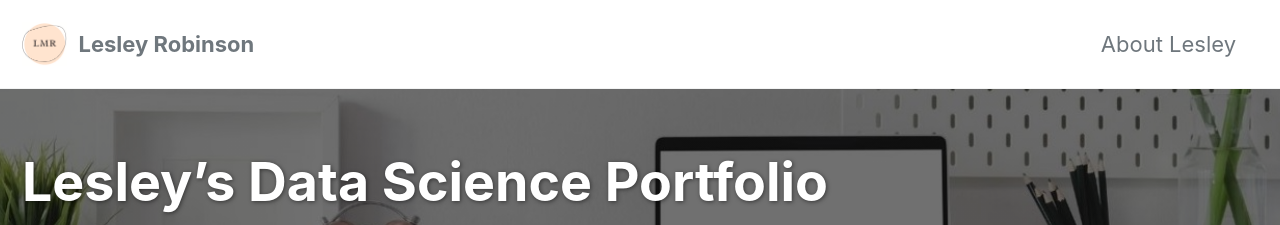
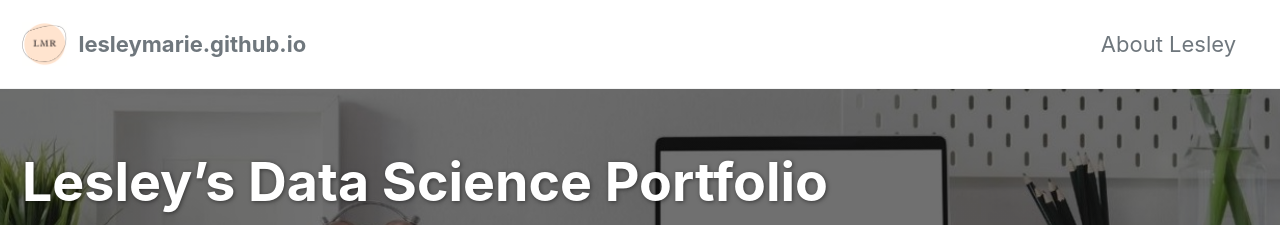
Before and after one commit to lesleymarie/lesleymarie.github.io, a Jekyll site: the page built from index.html, in a window 1280 px wide and 996 px high. Shown: the top 225 px of the window. Built offline with Jekyll 4.4.1, drawn with Linux system fonts in a browser that asks for light colours; cached includes are drawn as plain includes; the list of posts is cut into pages by our own code.

Commit message:
removed title

```diff
--- a/_config.yml
+++ b/_config.yml
@@ -16,7 +16,7 @@ minimal_mistakes_skin    : "default" # "air", "aqua", "contrast", "dark", "dirt"
 
 # Site Settings
 locale                   : "en-US"
-title                    : "Lesley Robinson"
+title                    : # "Lesley Robinson"
 title_separator          : "-"
 subtitle                 : # site tagline that appears below site title in masthead
 name                     : "Lesley Robinson"
```
